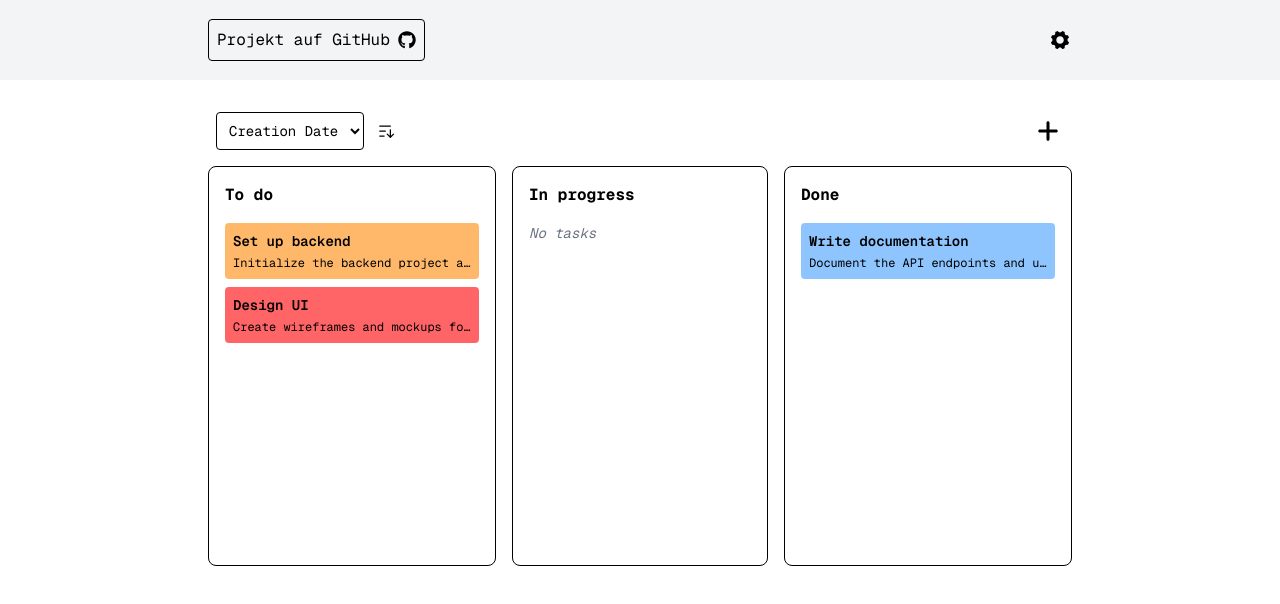
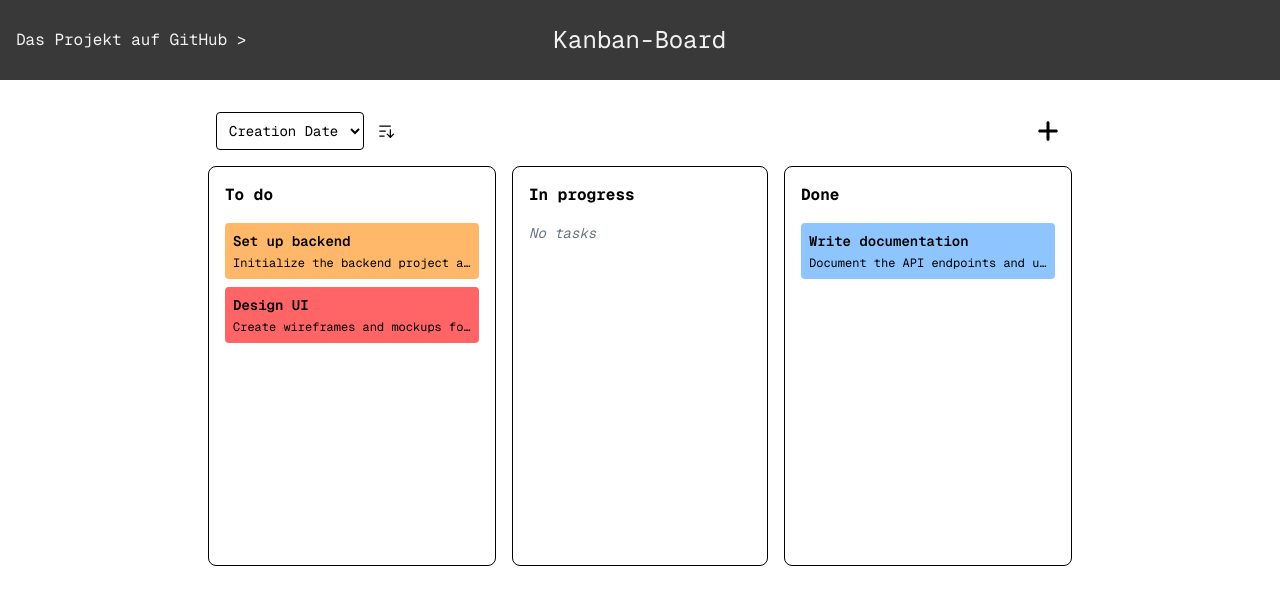
Before and after one commit to FabianHeeke/React-Demo-Kanban-Board, a React (Vite) app: page / in a window 1280 px wide. Shown: the top 604 px of the page. Built offline with nearby package versions, Linux system fonts and the light colour scheme.

Commit message:
Updated header-styling

```diff
--- a/src/components/layout/header.tsx
+++ b/src/components/layout/header.tsx
@@ -10,19 +10,16 @@ interface HeaderProps {
 
 const Header = ({ maxContentWidthClassName }: HeaderProps) => {
   return (
-    <div className="h-20 w-full bg-gray-100">
+    <div className="bg-custom-dark grid h-20 w-full grid-cols-[1fr_auto_1fr]">
       <div
         className={classnames(
-          'mx-auto flex h-full items-center justify-between',
+          'flex h-full items-center',
           maxContentWidthClassName
         )}
       >
-        <KanbanButton>
-          <span>Projekt auf GitHub</span>
-          <KanbanIcon icon={FaGithub} size={18} />
-        </KanbanButton>
-        <KanbanIcon icon={IoIosSettings} />
+        <p className="text-custom-off-white">{'Das Projekt auf GitHub >'}</p>
       </div>
+      <h1 className="text-custom-off-white flex items-center">Kanban-Board</h1>
     </div>
   );
 };
--- a/src/index.css
+++ b/src/index.css
@@ -9,3 +9,12 @@
   --color-custom-off-white: #f2f2f2;
   --color-custom-white: #ffffff;
 }
+
+@layer base {
+  h1 {
+    font-size: var(--text-2xl);
+  }
+  h2 {
+    font-size: var(--text-xl);
+  }
+}
```
